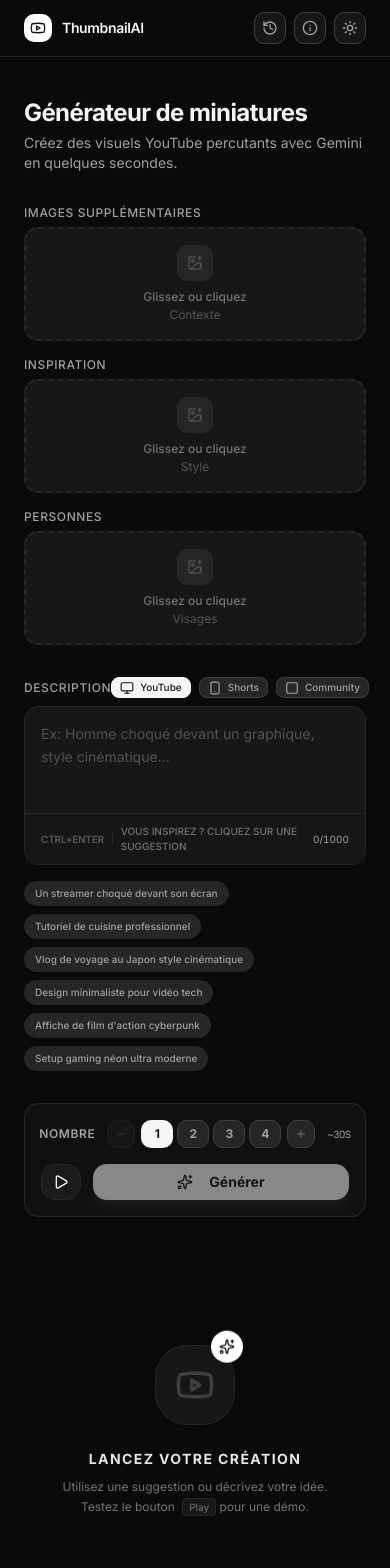
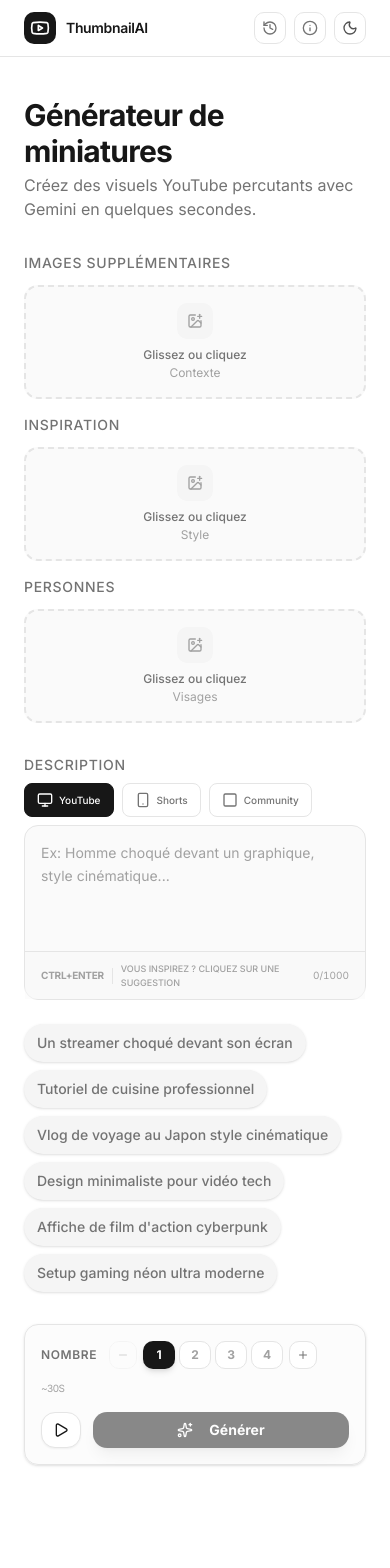
Before and after one commit to enockmigjr/thumbnail-gen, a Next.js app: page / in a window 390 px wide. Shown: the top 1568 px of the page. Built offline with nearby package versions, Linux system fonts and the light colour scheme.

Commit message:
style(composant): ameliorer l'ui et ux surtour sur petit telephone et espacement
Fermeture  # 15

```diff
--- a/src/app/page.tsx
+++ b/src/app/page.tsx
@@ -45,9 +45,9 @@ const SUGGESTIONS = [
 ];
 
 const ASPECT_RATIOS = [
-  { id: "16:9", label: "YouTube", icon: <Monitor className="w-3.5 h-3.5" /> },
-  { id: "9:16", label: "Shorts", icon: <Smartphone className="w-3.5 h-3.5" /> },
-  { id: "1:1", label: "Community", icon: <Square className="w-3.5 h-3.5" /> },
+  { id: "16:9", label: "YouTube", icon: <Monitor className="w-4 h-4" /> },
+  { id: "9:16", label: "Shorts", icon: <Smartphone className="w-4 h-4" /> },
+  { id: "1:1", label: "Community", icon: <Square className="w-4 h-4" /> },
 ];
 
 export default function Home() {
@@ -244,8 +244,8 @@ export default function Home() {
         <div className="max-w-4xl mx-auto px-6 h-14 flex items-center justify-between">
           {/* Logo */}
           <div className="flex items-center gap-2.5">
-            <div className="w-7 h-7 rounded-lg bg-neutral-900 dark:bg-white flex items-center justify-center">
-              <Youtube className="w-4 h-4 text-white dark:text-neutral-900" />
+            <div className="w-8 h-8 rounded-lg bg-neutral-900 dark:bg-white flex items-center justify-center">
+              <Youtube className="w-5 h-5 text-white dark:text-neutral-900" />
             </div>
             <span className="text-sm font-semibold tracking-tight">ThumbnailAI</span>
           </div>
@@ -269,8 +269,8 @@ export default function Home() {
 
       <main className="max-w-4xl mx-auto px-6 py-10 space-y-8 pb-32">
         <div className="space-y-1">
-          <h2 className="text-2xl font-bold tracking-tight">Générateur de miniatures</h2>
-          <p className="text-sm text-neutral-500 dark:text-neutral-400">
+          <h2 className="text-3xl font-bold tracking-tight">Générateur de miniatures</h2>
+          <p className="text-neutral-500 dark:text-neutral-400">
             Créez des visuels YouTube percutants avec Gemini en quelques secondes.
           </p>
         </div>
@@ -283,17 +283,17 @@ export default function Home() {
         </div>
 
         {/* PROMPT AREA */}
-        <div className="space-y-4">
+        <div className="space-y-6">
           <div className="space-y-2">
-            <div className="flex items-center justify-between">
-              <label className="text-xs font-medium text-neutral-500 dark:text-neutral-400 uppercase tracking-wider">Description</label>
+            <div className="flex items-center justify-between flex-wrap gap-2">
+              <label className="text-sm font-medium text-neutral-500 dark:text-neutral-400 uppercase tracking-wider">Description</label>
               <div className="flex gap-2">
                 {ASPECT_RATIOS.map(ratio => (
                   <button
                     key={ratio.id}
                     onClick={() => setAspectRatio(ratio.id)}
                     className={cn(
-                      "flex items-center gap-1.5 px-2 py-0.5 rounded-md text-[10px] font-medium border transition-all",
+                      "flex items-center gap-1.5 px-3 py-2 rounded-md text-[10px] font-medium border transition-all",
                       aspectRatio === ratio.id
                         ? "bg-neutral-900 border-neutral-900 text-white dark:bg-neutral-100 dark:border-neutral-100 dark:text-neutral-900"
                         : "bg-white border-neutral-200 text-neutral-500 hover:border-neutral-300 dark:bg-neutral-800 dark:border-neutral-700 dark:text-neutral-400"
@@ -317,13 +317,13 @@ export default function Home() {
                 onKeyDown={handleKeyDown}
                 placeholder="Ex: Homme choqué devant un graphique, style cinématique..."
                 className="w-full bg-transparent text-neutral-900 dark:text-neutral-100 placeholder-neutral-400 dark:placeholder-neutral-600 resize-none px-4 pt-4 pb-3 text-sm leading-relaxed focus:outline-none min-h-[100px]"
-                rows={3}
+                rows={4}
               />
               <div className="flex items-center justify-between px-4 py-2.5 border-t border-neutral-200 dark:border-neutral-800 bg-neutral-50/50 dark:bg-neutral-900/50">
                 <div className="flex items-center gap-2">
                   <span className="text-[10px] font-bold text-neutral-400 dark:text-neutral-600 uppercase tracking-tight">CTRL+ENTER</span>
-                  <div className="h-3 w-px bg-neutral-200 dark:bg-neutral-800" />
-                  <span className="text-[10px] font-medium text-neutral-400 dark:text-neutral-500">VOUS INSPIREZ ? CLIQUEZ SUR UNE SUGGESTION</span>
+                  <div className="h-4 w-px bg-neutral-200 dark:bg-neutral-800" />
+                  <span className="text-[9px] font-medium text-neutral-400 dark:text-neutral-500">VOUS INSPIREZ ? CLIQUEZ SUR UNE SUGGESTION</span>
                 </div>
                 <span className={cn("text-[10px] font-mono tabular-nums", prompt.length > 800 ? "text-red-500" : "text-neutral-400")}>
                   {prompt.length}/1000
@@ -338,7 +338,7 @@ export default function Home() {
               <button
                 key={s}
                 onClick={() => setPrompt(s)}
-                className="px-2.5 py-1 rounded-full text-[10px] font-medium bg-neutral-100 dark:bg-neutral-800 text-neutral-500 dark:text-neutral-400 hover:bg-neutral-200 dark:hover:bg-neutral-700 hover:text-neutral-700 dark:hover:text-neutral-200 transition-colors border border-transparent hover:border-neutral-300 dark:hover:border-neutral-700 shadow-sm"
+                className="px-3 py-2 rounded-full text-sm font-medium bg-neutral-100 dark:bg-neutral-800 text-neutral-500 dark:text-neutral-400 hover:bg-neutral-200 dark:hover:bg-neutral-700 hover:text-neutral-700 dark:hover:text-neutral-200 transition-colors border border-transparent hover:border-neutral-300 dark:hover:border-neutral-700 shadow-sm"
               >
                 {s}
               </button>
@@ -348,7 +348,7 @@ export default function Home() {
 
         {/* CONTROLS */}
         <div className="flex flex-col sm:flex-row items-center justify-between gap-4 p-4 rounded-xl border border-neutral-200 dark:border-neutral-800 bg-neutral-50/50 dark:bg-neutral-900/50 shadow-sm">
-          <div className="flex items-center gap-3">
+          <div className="flex items-center gap-3 flex-wrap">
             <span className="text-xs font-semibold text-neutral-500 dark:text-neutral-400 uppercase tracking-wider">Nombre</span>
             <div className="flex items-center gap-1.5">
               <button
@@ -422,7 +422,7 @@ export default function Home() {
           <div className="space-y-6">
             <div className="flex items-center gap-4">
               <div className="h-px flex-1 bg-neutral-200 dark:bg-neutral-800" />
-              <span className="text-[10px] font-bold uppercase tracking-widest text-neutral-400 dark:text-neutral-500 whitespace-nowrap">
+              <span className="text-xs font-bold uppercase tracking-widest text-neutral-400 dark:text-neutral-500 whitespace-nowrap">
                 {isLoading || isDemoLoading ? "En cours de rendu" : "Dernière création"}
               </span>
               <div className="h-px flex-1 bg-neutral-200 dark:bg-neutral-800" />
@@ -442,16 +442,16 @@ export default function Home() {
         {!isLoading && !isDemoLoading && generatedImages.length === 0 && (
           <div className="flex flex-col items-center justify-center py-24 gap-6">
             <div className="relative">
-               <div className="w-20 h-20 rounded-[2rem] bg-neutral-50 dark:bg-neutral-900 flex items-center justify-center border border-neutral-100 dark:border-neutral-800 shadow-sm transition-transform hover:scale-110 duration-500">
-                <Youtube className="w-10 h-10 text-neutral-300 dark:text-neutral-700" />
+               <div className="w-25 h-25 rounded-[2rem] bg-neutral-50 dark:bg-neutral-900 flex items-center justify-center border border-neutral-100 dark:border-neutral-800 shadow-sm transition-transform hover:scale-110 duration-500">
+                <Youtube className="w-15 h-15 text-neutral-300 dark:text-neutral-700" />
               </div>
               <div className="absolute -top-2 -right-2 w-8 h-8 rounded-full bg-neutral-900 dark:bg-white text-white dark:text-neutral-900 flex items-center justify-center shadow-lg animate-bounce">
-                <Sparkles className="w-4 h-4" />
+                <Sparkles className="w-5 h-5" />
               </div>
             </div>
             <div className="text-center space-y-2">
-              <p className="text-sm font-bold text-neutral-900 dark:text-neutral-200 uppercase tracking-widest">Lancez votre création</p>
-              <p className="text-xs text-neutral-500 dark:text-neutral-500 max-w-[280px] leading-relaxed mx-auto">
+              <p className="text-lg font-bold text-neutral-900 dark:text-neutral-200 uppercase tracking-widest">Lancez votre création</p>
+              <p className="text-sm text-neutral-500 dark:text-neutral-500 max-w-[280px] leading-relaxed mx-auto">
                 Utilisez une suggestion ou décrivez votre idée. Testez le bouton <kbd className="px-1.5 py-0.5 rounded border border-neutral-200 dark:border-neutral-800 bg-white dark:bg-neutral-900 font-mono text-[10px] ml-1">Play</kbd> pour une démo.
               </p>
             </div>
--- a/src/components/DropZone.tsx
+++ b/src/components/DropZone.tsx
@@ -63,8 +63,8 @@ export function DropZone({
   };
 
   return (
-    <div className="flex flex-col gap-1.5">
-      <label className="text-xs font-medium text-neutral-500 dark:text-neutral-400 uppercase tracking-wider">
+    <div className="flex flex-col gap-3">
+      <label className="text-sm font-medium text-neutral-500 dark:text-neutral-400 uppercase tracking-wider">
         {label}
       </label>
       <div
--- a/src/components/HistoryModal.tsx
+++ b/src/components/HistoryModal.tsx
@@ -74,10 +74,10 @@ export function HistoryModal({ history, onClear, onUseItem }: HistoryModalProps)
               <HistoryIcon className="w-3.5 h-3.5 text-neutral-600 dark:text-neutral-400" />
             </div>
             <div>
-              <h2 className="text-sm font-semibold text-neutral-900 dark:text-neutral-100">
+              <h2 className="text-2xl font-semibold text-neutral-900 dark:text-neutral-100">
                 Historique des générations
               </h2>
-              <p className="text-xs text-neutral-500 dark:text-neutral-400">
+              <p className="text-sm text-neutral-500 dark:text-neutral-400">
                 Retrouvez vos {history.length} dernières créations
               </p>
             </div>
@@ -88,16 +88,16 @@ export function HistoryModal({ history, onClear, onUseItem }: HistoryModalProps)
                 variant="ghost"
                 size="sm"
                 onClick={onClear}
-                className="h-8 text-[10px] text-red-500 hover:text-red-600 hover:bg-red-50 dark:hover:bg-red-950/30 font-bold uppercase tracking-wider"
+                className="h-8 text-sm text-red-500 hover:text-red-600 hover:bg-red-50 dark:hover:bg-red-950/30 font-bold uppercase tracking-wider"
               >
-                <Trash2 className="w-3 h-3 mr-1.5" />
+                <Trash2 className="w-4 h-4 mr-1.5" />
                 Effacer
               </Button>
             )}
             <button
               onClick={() => setOpen(false)}
               className={cn(
-                "w-7 h-7 rounded-lg flex items-center justify-center transition-colors",
+                "w-8 h-8 rounded-lg flex items-center justify-center transition-colors",
                 "text-neutral-400 hover:text-neutral-700 dark:hover:text-neutral-200",
                 "hover:bg-neutral-100 dark:hover:bg-neutral-800"
               )}
@@ -114,7 +114,7 @@ export function HistoryModal({ history, onClear, onUseItem }: HistoryModalProps)
               <div className="w-16 h-16 rounded-2xl bg-neutral-50 dark:bg-neutral-900 border border-neutral-100 dark:border-neutral-800 flex items-center justify-center">
                  <HistoryIcon className="w-8 h-8 text-neutral-300 dark:text-neutral-700" />
               </div>
-              <p className="text-xs text-neutral-500 dark:text-neutral-500">
+              <p className="text-sm text-neutral-500 dark:text-neutral-500">
                 Votre historique est vide.
               </p>
             </div>
@@ -132,11 +132,11 @@ export function HistoryModal({ history, onClear, onUseItem }: HistoryModalProps)
                       </p>
                       <div className="flex items-center gap-3 text-[10px] font-medium text-neutral-400 dark:text-neutral-500">
                         <span className="flex items-center gap-1">
-                          <Calendar className="w-3 h-3" />
+                          <Calendar className="w-4 h-4" />
                           {new Date(item.timestamp).toLocaleDateString()}
                         </span>
                         <span className="flex items-center gap-1">
-                          <Clock className="w-3 h-3" />
+                          <Clock className="w-4 h-4" />
                           {new Date(item.timestamp).toLocaleTimeString([], { hour: '2-digit', minute: '2-digit' })}
                         </span>
                         <span className="px-1.5 py-0.5 rounded bg-neutral-200/50 dark:bg-neutral-800/50 text-neutral-600 dark:text-neutral-400 uppercase tracking-tight">
@@ -151,7 +151,7 @@ export function HistoryModal({ history, onClear, onUseItem }: HistoryModalProps)
                         onUseItem(item);
                         setOpen(false);
                       }}
-                      className="h-8 text-[10px] font-bold uppercase tracking-wider shrink-0 bg-neutral-900 dark:bg-white text-white dark:text-neutral-900 hover:opacity-90"
+                      className="h-8 text-sm font-bold uppercase tracking-wider shrink-0 bg-neutral-900 dark:bg-white text-white dark:text-neutral-900 hover:opacity-90"
                     >
                       Restaurer
                     </Button>
@@ -166,7 +166,7 @@ export function HistoryModal({ history, onClear, onUseItem }: HistoryModalProps)
 
         {/* Footer */}
         <div className="px-6 py-3 border-t border-neutral-100 dark:border-neutral-800 bg-neutral-50 dark:bg-neutral-950/50 shrink-0">
-          <p className="text-[10px] text-neutral-400 dark:text-neutral-600 text-center uppercase tracking-widest font-medium">
+          <p className="text-xs text-neutral-400 dark:text-neutral-600 text-center uppercase tracking-widest font-medium">
             ThumbnailAI · Historique local
           </p>
         </div>
--- a/src/components/ThemeProvider.tsx
+++ b/src/components/ThemeProvider.tsx
@@ -6,7 +6,7 @@ export function ThemeProvider({ children }: { children: React.ReactNode }) {
   return (
     <NextThemesProvider
       attribute="class"
-      defaultTheme="dark"
+      defaultTheme="light"
       enableSystem={false}
       disableTransitionOnChange={false}
     >
--- a/src/components/ThumbnailGrid.tsx
+++ b/src/components/ThumbnailGrid.tsx
@@ -201,7 +201,7 @@ export function ThumbnailGrid({
   };
 
   const aspectClass = aspectRatio === "9:16" ? "aspect-9/16" : aspectRatio === "1:1" ? "aspect-square" : "aspect-video";
-  const gridClass = aspectRatio === "9:16" ? "grid-cols-2 sm:grid-cols-4" : "grid-cols-1 sm:grid-cols-2";
+  const gridClass = aspectRatio === "9:16" ? "grid-cols-1 mx-5 sm:mx-0 sm:grid-cols-2 lg:grid-cols-4" : "grid-cols-1 sm:grid-cols-2" ;
 
   if (!isLoading && images.length === 0) return null;
 
@@ -209,9 +209,9 @@ export function ThumbnailGrid({
     <div className="space-y-8 animate-in fade-in duration-500">
       {/* Header Actions */}
       <div className="flex items-center justify-between px-1">
-        <div className="flex items-center gap-4">
         {selectedForComparison.length > 0 && (
-             <div className="flex items-center gap-4 p-2 pl-4 rounded-2xl bg-neutral-100 dark:bg-white/5 border border-neutral-200 dark:border-white/10 animate-in slide-in-from-left-4">
+          <div className="flex items-center flex-wrap gap-4 p-2 pl-4 rounded-2xl bg-neutral-100 dark:bg-white/5 border border-neutral-200 dark:border-white/10 animate-in slide-in-from-left-4">
+            <div className="flex">
               <div className="flex items-center gap-2">
                 <Swords className="w-4 h-4 text-emerald-500" />
                 <span className="text-[10px] font-black uppercase tracking-wider text-neutral-400 dark:text-neutral-500">Selection A/B</span>
@@ -219,7 +219,7 @@ export function ThumbnailGrid({
             <div className="flex -space-x-2.5">
               {selectedForComparison.map(idx => (
                 <div key={idx} className="w-8 h-8 rounded-full border-2 border-white dark:border-neutral-950 bg-neutral-200 overflow-hidden relative shadow-sm ring-1 ring-emerald-500/20">
-                      <Image src={`data:${images[idx].mediaType};base64,${images[idx].data}`} fill alt="選" className="object-cover" />
+                  <Image src={`data:${images[idx].mediaType};base64,${images[idx].data}`} fill alt="images a comparer" className="object-cover" />
                 </div>
               ))}
               {selectedForComparison.length < 2 && (
@@ -227,6 +227,7 @@ export function ThumbnailGrid({
                   +1
                 </div>
               )}
+            </div>
             </div>
             {selectedForComparison.length === 2 && (
               <Button
@@ -241,7 +242,6 @@ export function ThumbnailGrid({
             )}
           </div>
         )}
-        </div>
 
         <div className="flex items-center gap-3">
           {images.length > 1 && (
@@ -352,7 +352,7 @@ export function ThumbnailGrid({
                     <div className="absolute bottom-4 left-4 right-4 flex items-center gap-3 opacity-0 group-hover:opacity-100 transition-all duration-300 transform translate-y-2 group-hover:translate-y-0">
                         <Button
                           size="sm"
-                          className="h-10 flex-1 text-[11px] font-black uppercase tracking-widest bg-white text-neutral-900 hover:opacity-90 rounded-xl shadow-2xl active:scale-95"
+                          className="h-10 flex-1 text-[11px] font-black uppercase tracking-widest bg-white text-neutral-900 hover:bg-white/90 hover:text-neutral-900 rounded-xl shadow-2xl active:scale-95"
                           onClick={() => downloadImage(img.data, img.mediaType, index)}
                         >
                           <Download className="w-4 h-4 mr-2 text-emerald-500" />
--- a/src/components/YouTubePreviewModal.tsx
+++ b/src/components/YouTubePreviewModal.tsx
@@ -73,10 +73,10 @@ export function YouTubePreviewModal({ image, aspectRatio, isOpen, onClose, title
   const demoTitle = title || "COMMENT CRÉER DES MINIATURES INCROYABLES AVEC L'IA ! (Tuto complet)";
 
   const modal = (
-    <div className="fixed inset-0 z-10000 flex items-center justify-center bg-black/90 backdrop-blur-md p-0 sm:p-4 lg:p-8">
+    <div className="fixed inset-0 z-10000 flex items-center justify-center bg-black/90 backdrop-blur-md p-0">
       <div className="absolute inset-0" onClick={onClose} />
 
-      <div className="relative z-10 w-full max-w-[1600px] h-full flex flex-col bg-white dark:bg-[#0f0f0f] sm:rounded-3xl shadow-2xl border border-white/5 overflow-hidden">
+      <div className="relative z-10 w-full max-w-[1600px] h-full flex flex-col bg-white dark:bg-[#0f0f0f] shadow-2xl border border-white/5 overflow-hidden">
         {/* TOP TOOLBAR (INTERNAL) */}
         <div className="flex items-center justify-between px-6 py-3 bg-white dark:bg-[#0f0f0f] border-b border-neutral-200 dark:border-white/10 shrink-0">
           <div className="flex items-center gap-4">
```
Also changed, not shown: src/components/AnalysisResultModal.tsx (+8 -8 lines), src/components/InfoModal.tsx (+24 -24 lines), src/components/TitlesModal.tsx (+6 -6 lines). Lines whose indentation alone changed are shown as unchanged.
